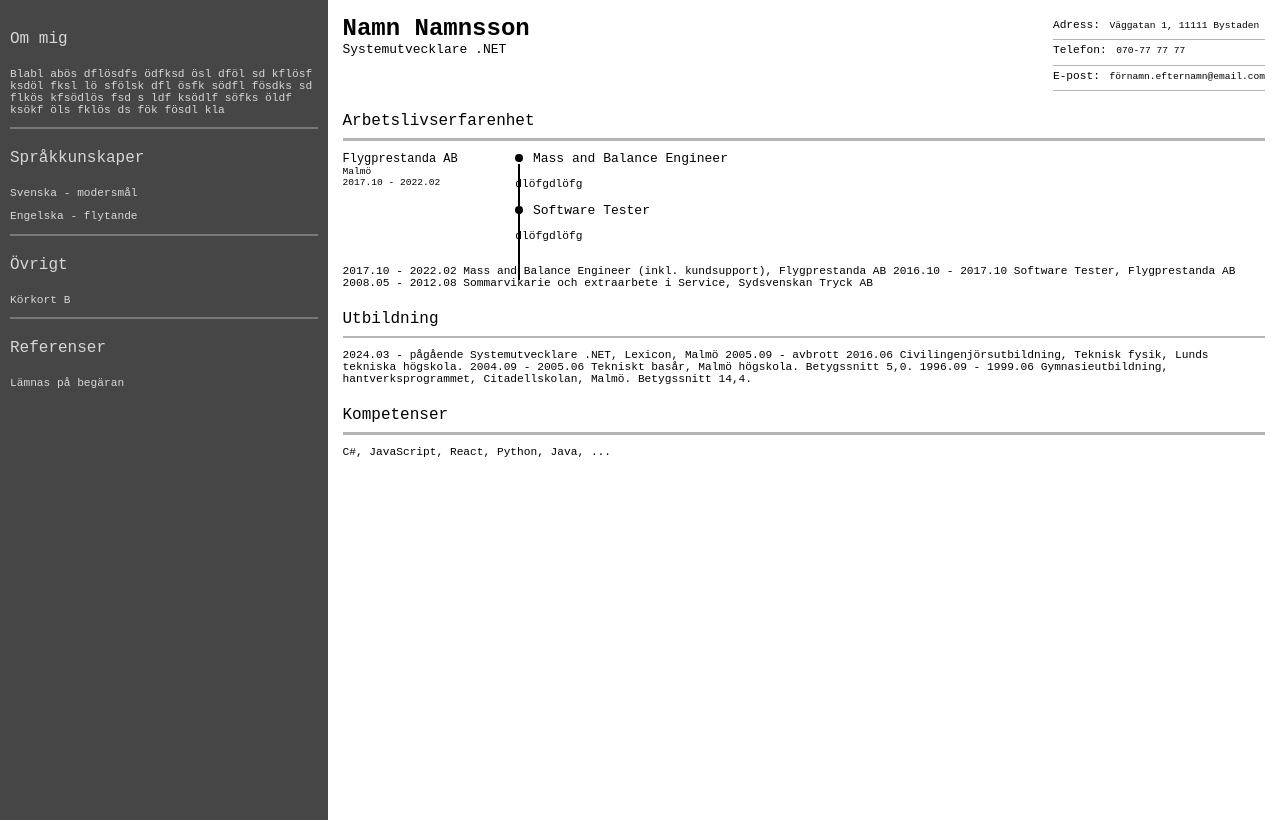
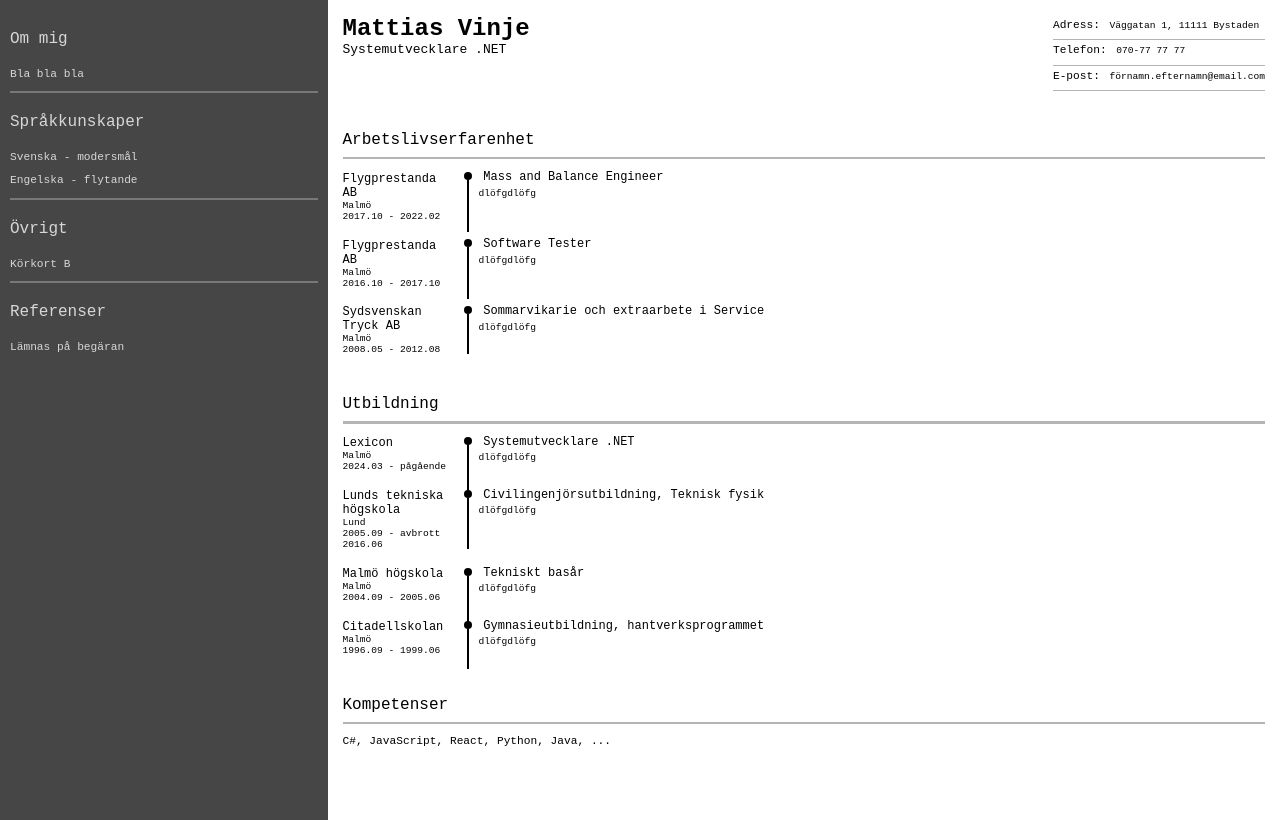
Before and after one commit to mattiasvlex/CV, a plain HTML site: page source/index.html in a window 1280 px wide. Drawn offline with Linux system fonts and the light colour scheme.

Commit message:
Final styling commit. More text etc to be added later.

```diff
--- a/source/index.html
+++ b/source/index.html
@@ -11,12 +11,7 @@
         <div id="container-left">
             <div class="contents-left">
                 <h4>Om mig</h4>
-                <p>Blabl abös dflösdfs ödfksd
-                    ösl dföl sd kflösf ksdöl fksl
-                    lö sfölsk dfl ösfk södfl fösdks
-                    sd flkös kfsödlös fsd
-                    s ldf ksödlf söfks öldf ksökf
-                    öls fklös ds fök fösdl kla</p>
+                <p>Bla bla bla</p>
                 <hr>
                 <h4>Språkkunskaper</h4>
                 <p>Svenska - modersmål</p>
@@ -32,7 +27,7 @@
         <div id="container-right">
             <div id="name-address">
                 <div id="name-container">
-                    <p id="name">Namn Namnsson</p>
+                    <p id="name">Mattias Vinje</p>
                     <p id="job">Systemutvecklare .NET</p>
                 </div>
                 <div id="address-container">
@@ -50,40 +45,122 @@
             <h4>Arbetslivserfarenhet</h4>
             <hr>
             <div class="contents-right">
+                <div class="work-school-item">
                     <div class="company-school">
-                    <p id="bigger">Flygprestanda AB</p>
+                        <p class="bigger">Flygprestanda AB</p>
                         <p class="small">Malmö</p>
                         <p class="small">2017.10 - 2022.02</p>
                     </div>
                     <div class="position-program">
                         <ul class="list">
                             <li>
-                            <span>.</span>
-                            <a>Mass and Balance Engineer</a>
-                            <p class="small">dlöfgdlöfg</p>
-                        </li>
-                        <li>
-                            <span>.</span>
-                            <a>Software Tester</a>
+                                <span></span>
+                                <p class="bigger">Mass and Balance Engineer</p>
                                 <p class="small">dlöfgdlöfg</p>
                             </li>
                         </ul>
                     </div>
-
-                <p>2017.10 - 2022.02 Mass and Balance Engineer (inkl. kundsupport), Flygprestanda AB
-                    2016.10 - 2017.10 Software Tester, Flygprestanda AB
-                    2008.05 - 2012.08 Sommarvikarie och extraarbete i Service, Sydsvenskan Tryck AB</p>
+                </div>
+                <div class="work-school-item">
+                    <div class="company-school">
+                        <p class="bigger">Flygprestanda AB</p>
+                        <p class="small">Malmö</p>
+                        <p class="small">2016.10 - 2017.10</p>
+                    </div>
+                    <div class="position-program">
+                        <ul class="list">
+                            <li>
+                                <span></span>
+                                <p class="bigger">Software Tester</p>
+                                <p class="small">dlöfgdlöfg</p>
+                            </li>
+                        </ul>
+                    </div>
+                </div>
+                <div class="work-school-item">
+                    <div class="company-school">
+                        <p class="bigger">Sydsvenskan Tryck AB</p>
+                        <p class="small">Malmö</p>
+                        <p class="small">2008.05 - 2012.08</p>
+                    </div>
+                    <div class="position-program">
+                        <ul class="list">
+                            <li class="last">
+                                <span></span>
+                                <p class="bigger">Sommarvikarie och extraarbete i Service</p>
+                                <p class="small">dlöfgdlöfg</p>
+                            </li>
+                        </ul>
+                    </div>
+                </div>
             </div>
             <h4>Utbildning</h4>
             <hr>
             <div class="contents-right">
-
-                <p>2024.03 - pågående Systemutvecklare .NET, Lexicon, Malmö
-                    2005.09 - avbrott 2016.06 Civilingenjörsutbildning, Teknisk fysik, Lunds tekniska högskola.
-                    2004.09 - 2005.06 Tekniskt basår, Malmö högskola. Betygssnitt 5,0.
-                    1996.09 - 1999.06 Gymnasieutbildning, hantverksprogrammet, Citadellskolan, Malmö.
-                    Betygssnitt 14,4.</p>
-
+                <div class="work-school-item">
+                    <div class="company-school">
+                        <p class="bigger">Lexicon</p>
+                        <p class="small">Malmö</p>
+                        <p class="small">2024.03 - pågående</p>
+                    </div>
+                    <div class="position-program">
+                        <ul class="list">
+                            <li>
+                                <span></span>
+                                <p class="bigger">Systemutvecklare .NET</p>
+                                <p class="small">dlöfgdlöfg</p>
+                            </li>
+                        </ul>
+                    </div>
+                </div>
+                <div class="work-school-item">
+                    <div class="company-school">
+                        <p class="bigger">Lunds tekniska högskola</p>
+                        <p class="small">Lund</p>
+                        <p class="small">2005.09 - avbrott 2016.06</p>
+                    </div>
+                    <div class="position-program">
+                        <ul class="list">
+                            <li>
+                                <span></span>
+                                <p class="bigger">Civilingenjörsutbildning, Teknisk fysik</p>
+                                <p class="small">dlöfgdlöfg</p>
+                            </li>
+                        </ul>
+                    </div>
+                </div>
+                <div class="work-school-item">
+                    <div class="company-school">
+                        <p class="bigger">Malmö högskola</p>
+                        <p class="small">Malmö</p>
+                        <p class="small">2004.09 - 2005.06</p>
+                    </div>
+                    <div class="position-program">
+                        <ul class="list">
+                            <li>
+                                <span></span>
+                                <p class="bigger">Tekniskt basår</p>
+                                <p class="small">dlöfgdlöfg</p>
+                            </li>
+                        </ul>
+                    </div>
+                </div>
+                <div class="work-school-item">
+                    <div class="company-school">
+                        <p class="bigger">Citadellskolan</p>
+                        <p class="small">Malmö</p>
+                        <p class="small">1996.09 - 1999.06</p>
+                    </div>
+                    <div class="position-program">
+                        <ul class="list">
+                            <li class="last">
+                                <span></span>
+                                <p class="bigger">Gymnasieutbildning, hantverksprogrammet</p>
+                                <p class="small">dlöfgdlöfg</p>
+                            </li>
+                        </ul>
+                    </div>
+                </div>
             </div>
             <h4>Kompetenser</h4>
             <hr>
--- a/source/styles.css
+++ b/source/styles.css
@@ -43,6 +43,7 @@ html, body {
 
 #container-right h4 {
     margin-bottom: 0;
+    margin-top: 2.5em;
     font-weight: 500;
 }
 
@@ -59,7 +60,18 @@ html, body {
 .contents-right .company-school {
     display: inline-block;
     vertical-align: top;
-    margin-right: 3em;
+    width: 7em;
+}
+
+.contents-right .company-school .small {
+    margin: 0;
+    font-size: 0.6em;
+}
+
+.contents-right .company-school .bigger {
+    margin-top: 0.35em;
+    margin-bottom: 0;
+    font-size: 0.75em;
 }
 
 .contents-right .position-program {
@@ -67,17 +79,20 @@ html, body {
     vertical-align: top;
 }
 
-.contents-right .company-school .small {
-    margin: 0;
+.contents-right .position-program .list .small {
+    margin: 0 0 0 1.5em;
     font-size: 0.6em;
 }
 
-#bigger {
-    margin-top: 0.3em;
-    margin-bottom: 0;
+.contents-right .position-program .list .bigger {
+    display: inline-block;
+    margin: 0 0 0.3em 0;
     font-size: 0.75em;
 }
 
+.contents-right .work-school-item {
+    margin-bottom: 0.8em;
+}
 #name-address {
     display: flex;
     justify-content: space-between;
@@ -123,6 +138,7 @@ html, body {
     position: relative;
     list-style-type: none;
     text-align: left;
+
 }
 
 .list li span {
@@ -136,14 +152,25 @@ html, body {
     background: black;
     color: black;
     position: relative;
+    margin-right: 0.1em;
 }
 
-.list li::before {
+.list li::after {
     content: '';
     position: absolute;
     background: black;
-    top: 15px;
+    top: 13px;
     left: 3px;
     width: 0.1em;
-    height: 4em;
+    height: 3.2em;
 }
+
+.list .last::after {
+    content: '';
+    position: absolute;
+    background: black;
+    top: 13px;
+    left: 3px;
+    width: 0.1em;
+    height: 2.5em;
+}
```
Lines whose indentation alone changed are shown as unchanged.
